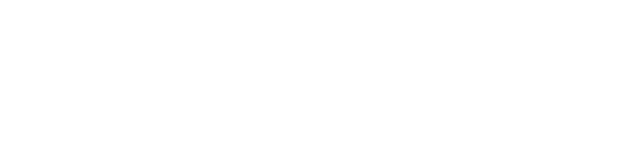
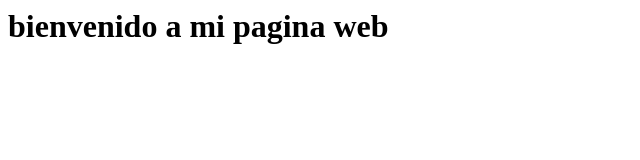
Before and after one commit to anloreyes4-debug/mipaginaweb, a plain HTML site: page index.html in a window 1280 px wide. Shown: the whole page, without its empty margins (0-640 px from the left). Drawn offline with Linux system fonts and the light colour scheme.

Commit message:
Update index.html
se agrega el titulo que va en el cuerpo de la pagina

```diff
--- a/index.html
+++ b/index.html
@@ -3,7 +3,7 @@
         <title> Mi Pagina Web </title>
     </head>
     <body>
-
+<h1>bienvenido a mi pagina web </h1>
     </body>
 <footer>
 
```
